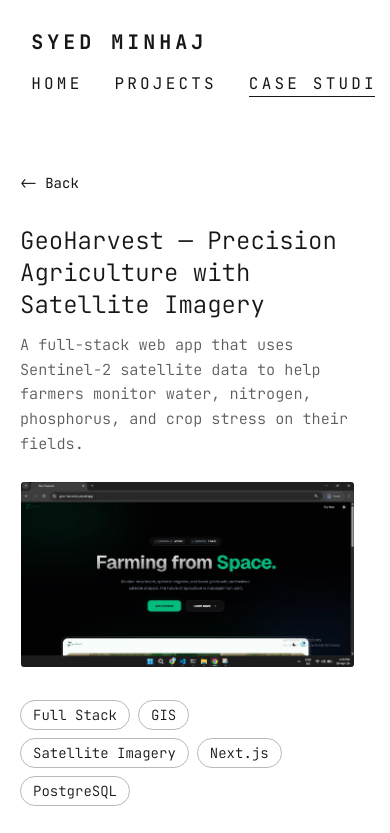
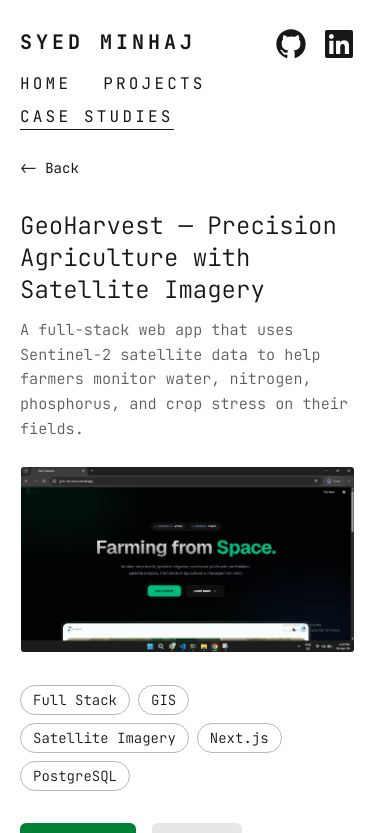
Before and after one commit to syed-minhaj/portfolio, a Next.js app: page /case-studies/geo-harvest in a window 390 px wide. Shown: the top 833 px of the page. Built offline with nearby package versions, Linux system fonts and the light colour scheme.

Commit message:
fix: improving responsiveness

```diff
--- a/app/case-studies/geo-harvest/page.tsx
+++ b/app/case-studies/geo-harvest/page.tsx
@@ -3,7 +3,7 @@ import Link from "next/link";
 
 export default function GeoHarvestCaseStudy() {
     return (
-        <div className="max-w-3xl mx-auto px-5 py-12 md:py-20 flex flex-col gap-8 font-[family-name:var(--font-jetbrains-mono)]">
+        <div className="max-w-3xl mx-auto px-5 py-0 sm:py-12 md:py-20 flex flex-col gap-8 font-[family-name:var(--font-jetbrains-mono)]">
             <Link href="/case-studies" className="text-sm hover:opacity-60 transition-opacity">
                 {"<- Back"}
             </Link>
--- a/app/components/Navbar.tsx
+++ b/app/components/Navbar.tsx
@@ -4,16 +4,16 @@ import LinkComponent from "./link";
 
 export default async function Navbar() {
     return (
-        <div className="w-10/12 mx-auto flex flex-row md:items-center py-7">
+        <div className="w-auto mx-5 sm:w-10/12 sm:mx-auto flex flex-row md:items-center my-7 relative">
             <div className="flex flex-col md:flex-row md:items-center gap-4 ">
                 <div className="font-bold text-xl tracking-[0.25rem] mr-12">SYED MINHAJ</div>
-                <div className="tracking-[0.2rem] flex flex-row gap-8 ">
+                <div className="tracking-[0.2rem] flex flex-row gap-x-8 gap-y-2 flex-wrap ">
                     <LinkComponent link="HOME"  href={"/"} />
                     <LinkComponent link="PROJECTS"  href={"/projects"} />
                     <LinkComponent link="CASE STUDIES"  href={"/case-studies"} />
                 </div>
             </div>
-            <div className="ml-auto flex flex-row gap-4 w-fit ">
+            <div className="ml-auto flex flex-row gap-4 w-fit absolute right-0 top-0 ">
                 <a target="_blank" href="https://github.com/syed-minhaj">
                     <svg height="32" aria-hidden="true" viewBox="0 0 24 24" version="1.1" width="32" data-view-component="true"
                     className="octicon octicon-mark-github v-align-middle fill-foreground "><path d="M12 1C5.923 1 1 5.923 1 12c0 4.867 3.149 8.979 7.521 10.436.55.096.756-.233.756-.522  0-.262-.013-1.128-.013-2.049-2.764.509-3.479-.674-3.699-1.292-.124-.317-.66-1.293-1.127-1.554-.385-.207-.936-.715-.014-.729.866-.014  1.485.797 1.691 1.128.99 1.663 2.571 1.196 3.204.907.096-.715.385-1.196.701-1.471-2.448-.275-5.005-1.224-5.005-5.432 0-1.196.426-2.186  1.128-2.956-.111-.275-.496-1.402.11-2.915 0 0 .921-.288 3.024 1.128a10.193 10.193 0 0 1 2.75-.371c.936 0 1.871.123 2.75.371 2.104-1.43  3.025-1.128 3.025-1.128.605 1.513.221 2.64.111 2.915.701.77 1.127 1.747 1.127 2.956 0 4.222-2.571 5.157-5.019 5.432.399.344.743 1.004.743  2.035 0 1.471-.014 2.654-.014 3.025 0 .289.206.632.756.522C19.851 20.979 23 16.854 23 12c0-6.077-4.922-11-11-11Z"></path></svg>
--- a/app/components/link.tsx
+++ b/app/components/link.tsx
@@ -8,7 +8,7 @@ const LinkComponent = ({link , href} : {link : string , href : string}) => {
     return (
         <Link className="flex flex-col whitespace-nowrap " href={href} >
             {link}
-            {active && <span className="w-full h-[1px] bg-foreground "></span>}
+            <span className= {`w-full h-[1px] bg-foreground ${active ? "bg-foreground" : "bg-transparent"}`} ></span>
         </Link>
     )
 }
```
